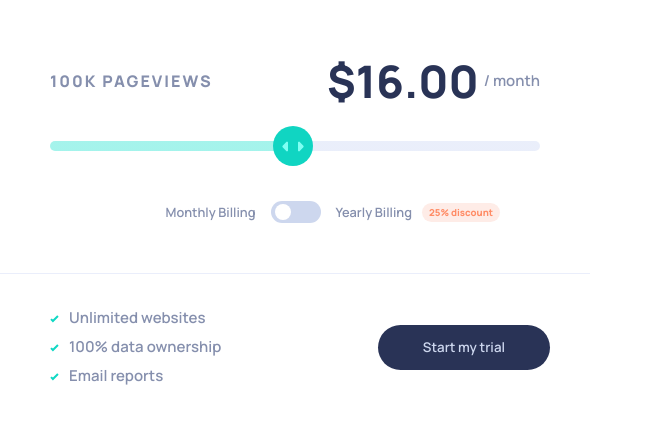
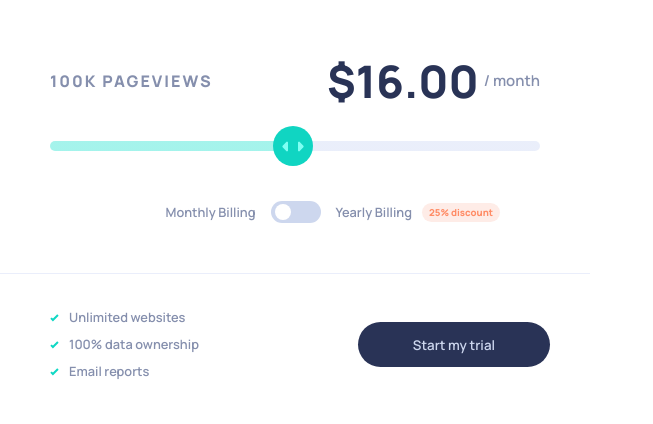
Before and after one commit to kdumagalhaes/interactive-pricing-component-vue, a Vue app: page / in a window 1280 px wide. Shown: the top 424 px of the page, without its empty margins (0-653 px from the left). Built offline with nearby package versions, Linux system fonts and the light colour scheme.

Commit message:
Advantages and List improvements

```diff
--- a/src/components/atoms/AdvantagesList.vue
+++ b/src/components/atoms/AdvantagesList.vue
@@ -19,8 +19,9 @@ export default {
 <style lang="scss" scoped>
 .advantages-list {
     .advantages-list__item {
-        line-height: 1.8rem;
+        line-height: 1.7rem;
         color: $neutral-grayish-blue;
+        font-size: 0.8rem;
 
         &::before {
             content: url('~@/assets/img/icon-check.svg');
--- a/src/components/atoms/Button.vue
+++ b/src/components/atoms/Button.vue
@@ -12,7 +12,7 @@ export default {
 
 <style lang="scss" scoped>
 .button-tag {
-    padding: 12px 45px;
+    padding: 12px 55px;
     background-color: $neutral-dark-desaturated-blue;
     color: $neutral-medium-grayish-blue;
     border: none;
```
